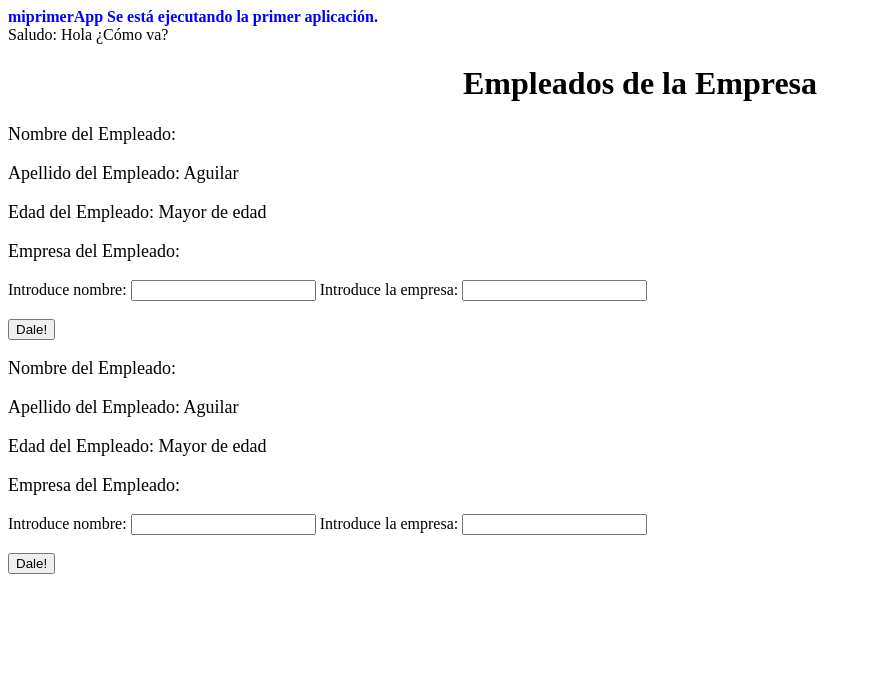
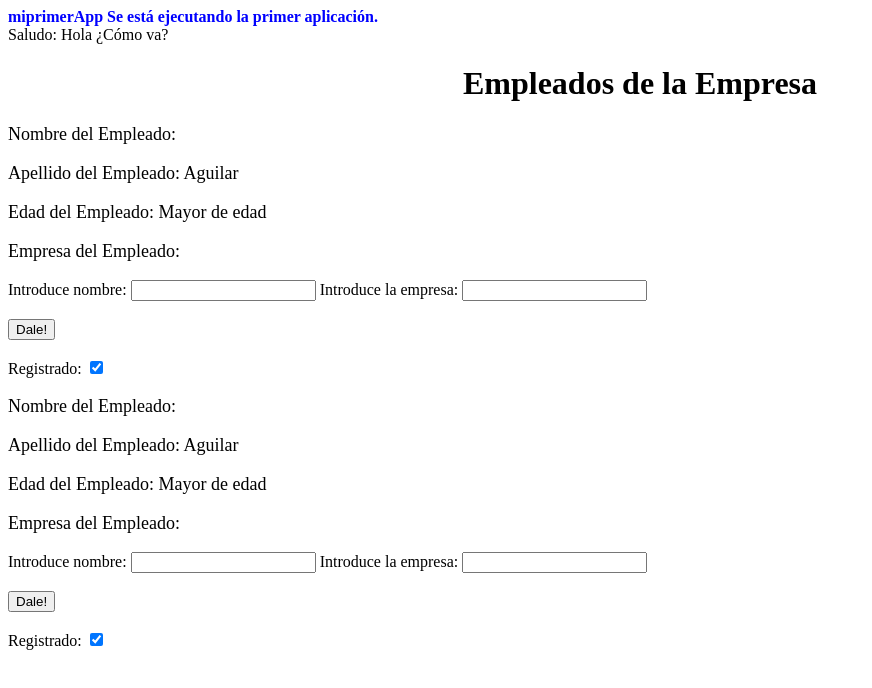
Before and after one commit to ivan2003sr/CursoAngular, an Angular app: page / in a window 1280 px wide. Shown: the top 688 px of the page, without its empty margins (0-872 px from the left). Built offline with nearby package versions, Linux system fonts and the light colour scheme.

Commit message:
Property Binding, Vid.9

```diff
--- a/src/app/empleado/empleado.component.html
+++ b/src/app/empleado/empleado.component.html
@@ -3,11 +3,18 @@
 <p>Edad del Empleado: {{getEdad()>18 ? "Mayor de edad" : "Menor de edad"}}</p>
 <p>Empresa del Empleado: {{empresa.value}}</p>
 
-Introduce nombre: <input type="text" #nombre (keyup)=0>
+Introduce nombre: <input type="text" #nombre (keyup)=0 [disabled]="habilitacionCuadro">
 
 Introduce la empresa: <input type="text" #empresa>
 
 <br/>
 <br/>
 
-<input type="button" value="Dale!" (click)="llamaEmpresa(empresa.value)"/>
+<input type="button" value="Dale!" (click)="llamaEmpresa(empresa.value)">
+
+<br/>
+<br/>
+
+Registrado: <input type="checkbox" id="registro" [checked]="usuRegistrado">
+
+{{getRegistroUsuario()}}
--- a/src/app/empleado/empleado.component.ts
+++ b/src/app/empleado/empleado.component.ts
@@ -23,10 +23,21 @@ llamaEmpresa(value:String){
     return this.edad
   }
 
+  habilitacionCuadro=false;
+
+  usuRegistrado=true;
+
+getRegistroUsuario(){
+
+  this.usuRegistrado=true;
+}
+
 
   constructor() { }
 
   ngOnInit(): void {
   }
 
+
+
 }
```
